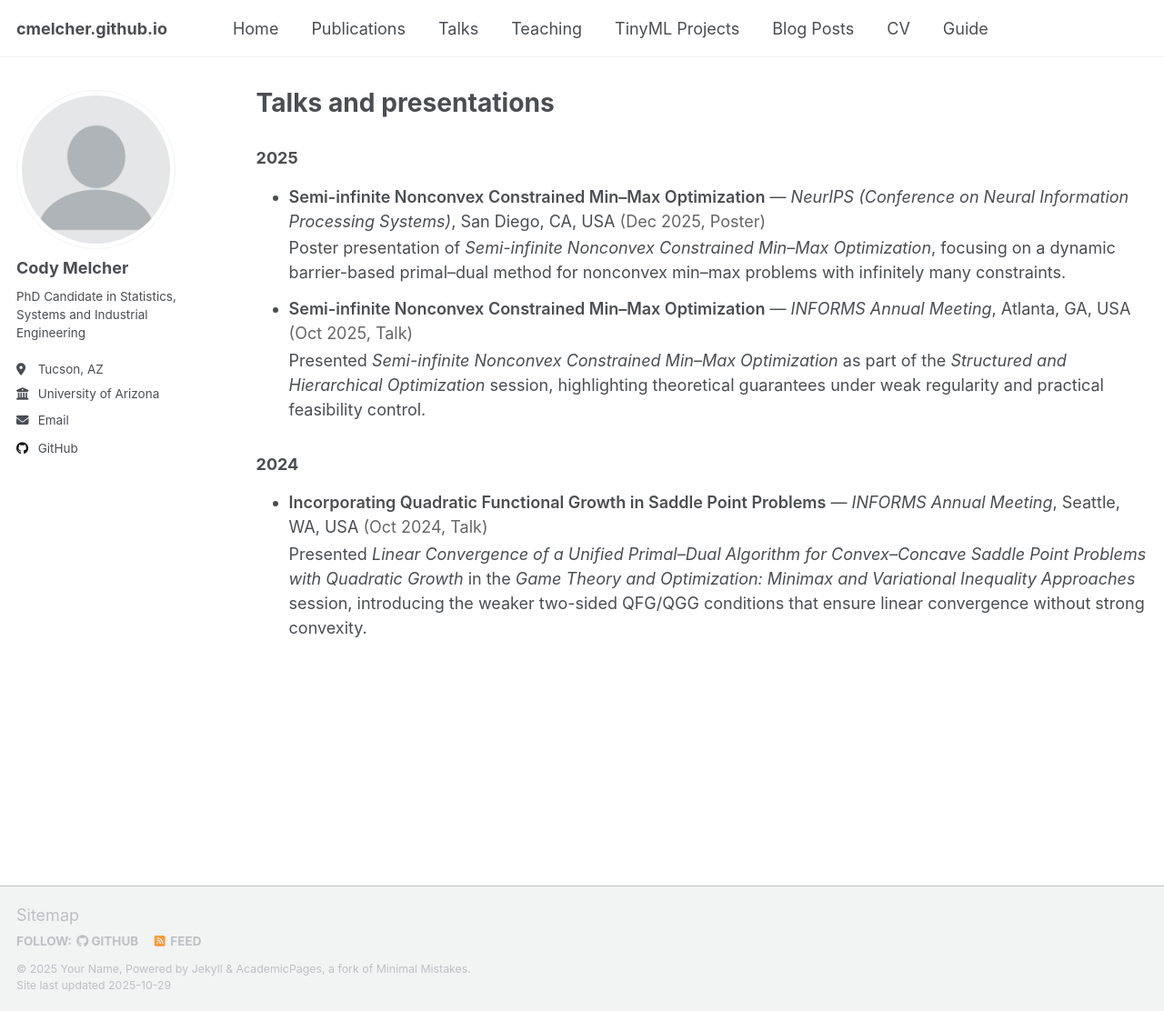
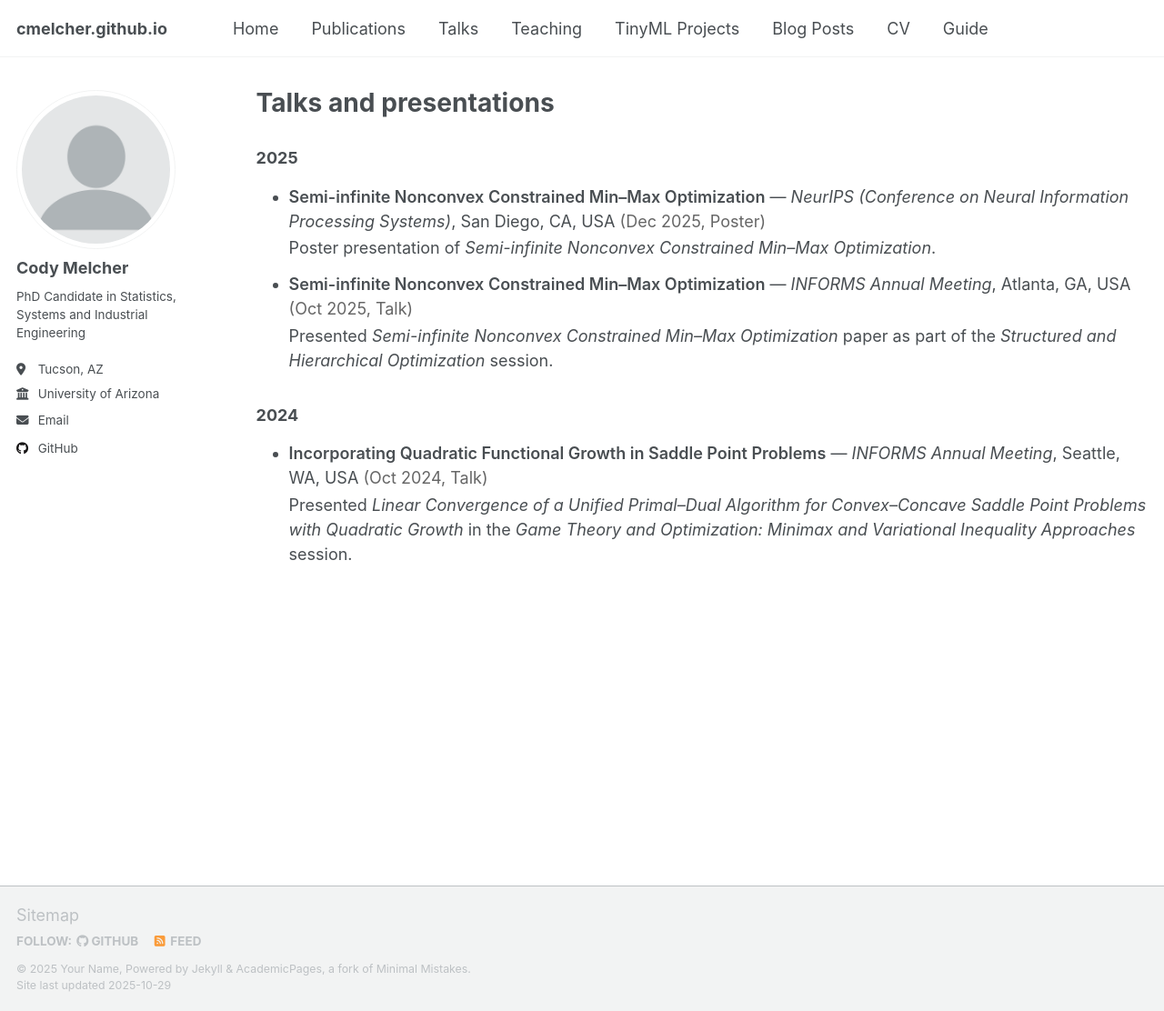
Before and after one commit to cmelcher/cmelcher.github.io, a Jekyll site: the page built from talks.md, in a window 1280 px wide and 1112 px high. Shown: the whole window at 91% size. Built offline with Jekyll 4.4.1, drawn with Linux system fonts in a browser that asks for light colours; a script that is not in the unit is left out.

Commit message:
Update talks.md

```diff
--- a/talks.md
+++ b/talks.md
@@ -21,13 +21,13 @@ author_profile: true
     <span class="talk-title">Semi-infinite Nonconvex Constrained Min–Max Optimization</span> —
     <span class="talk-venue">NeurIPS (Conference on Neural Information Processing Systems)</span>, San Diego, CA, USA
     <span class="talk-meta">(Dec 2025, Poster)</span>
-    <div class="talk-desc">Poster presentation of <em>Semi-infinite Nonconvex Constrained Min–Max Optimization</em>, focusing on a dynamic barrier-based primal–dual method for nonconvex min–max problems with infinitely many constraints.</div>
+    <div class="talk-desc">Poster presentation of <em>Semi-infinite Nonconvex Constrained Min–Max Optimization</em>.</div>
   </li>
   <li>
     <span class="talk-title">Semi-infinite Nonconvex Constrained Min–Max Optimization</span> —
     <span class="talk-venue">INFORMS Annual Meeting</span>, Atlanta, GA, USA
     <span class="talk-meta">(Oct 2025, Talk)</span>
-    <div class="talk-desc">Presented <em>Semi-infinite Nonconvex Constrained Min–Max Optimization</em> as part of the <em>Structured and Hierarchical Optimization</em> session, highlighting theoretical guarantees under weak regularity and practical feasibility control.</div>
+    <div class="talk-desc">Presented <em>Semi-infinite Nonconvex Constrained Min–Max Optimization</em> paper as part of the <em>Structured and Hierarchical Optimization</em> session.</div>
   </li>
 </ul>
 
@@ -37,6 +37,6 @@ author_profile: true
     <span class="talk-title">Incorporating Quadratic Functional Growth in Saddle Point Problems</span> —
     <span class="talk-venue">INFORMS Annual Meeting</span>, Seattle, WA, USA
     <span class="talk-meta">(Oct 2024, Talk)</span>
-    <div class="talk-desc">Presented <em>Linear Convergence of a Unified Primal–Dual Algorithm for Convex–Concave Saddle Point Problems with Quadratic Growth</em> in the <em>Game Theory and Optimization: Minimax and Variational Inequality Approaches</em> session, introducing the weaker two-sided QFG/QGG conditions that ensure linear convergence without strong convexity.</div>
+    <div class="talk-desc">Presented <em>Linear Convergence of a Unified Primal–Dual Algorithm for Convex–Concave Saddle Point Problems with Quadratic Growth</em> in the <em>Game Theory and Optimization: Minimax and Variational Inequality Approaches</em> session.</div>
   </li>
 </ul>
```
